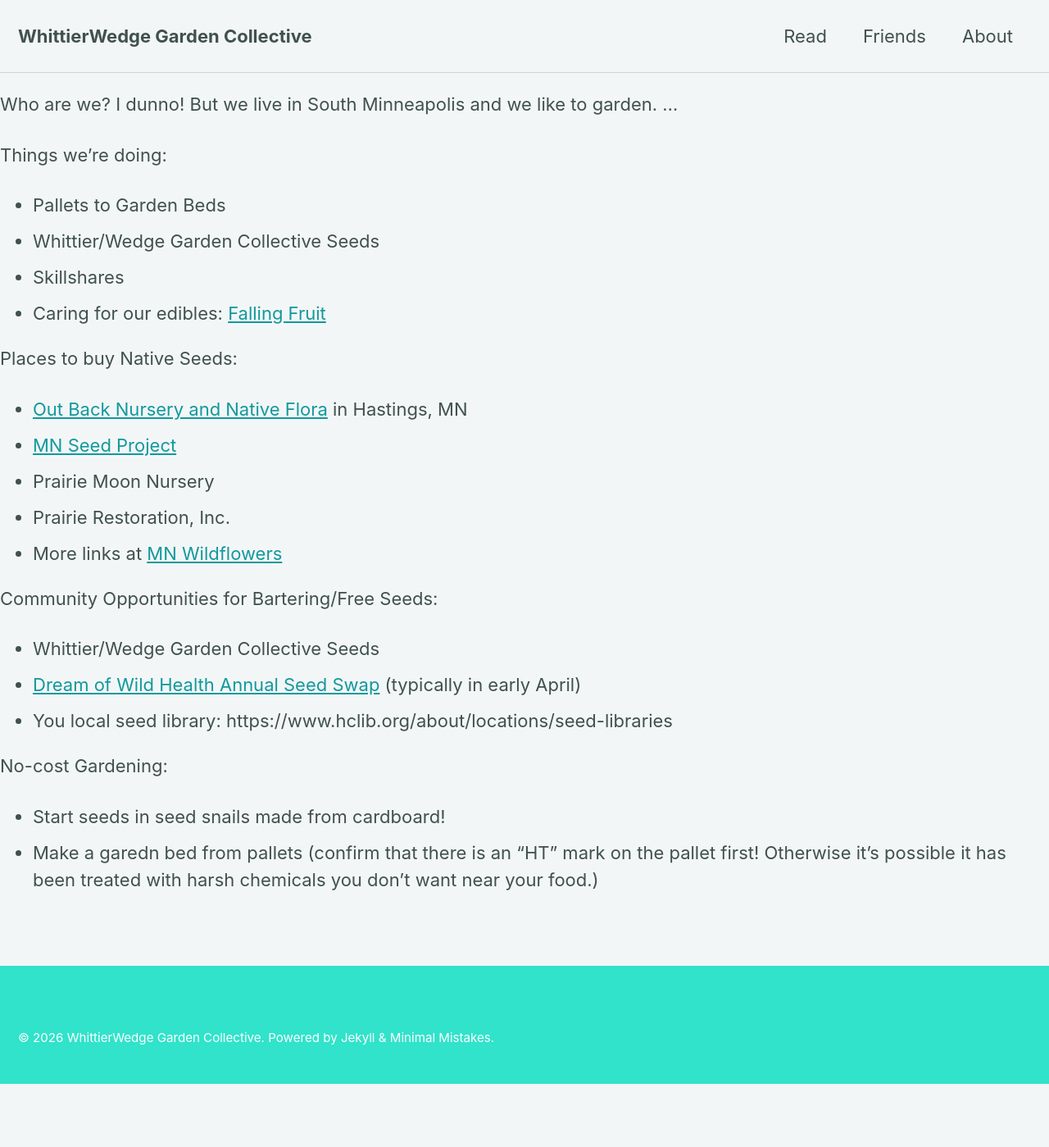
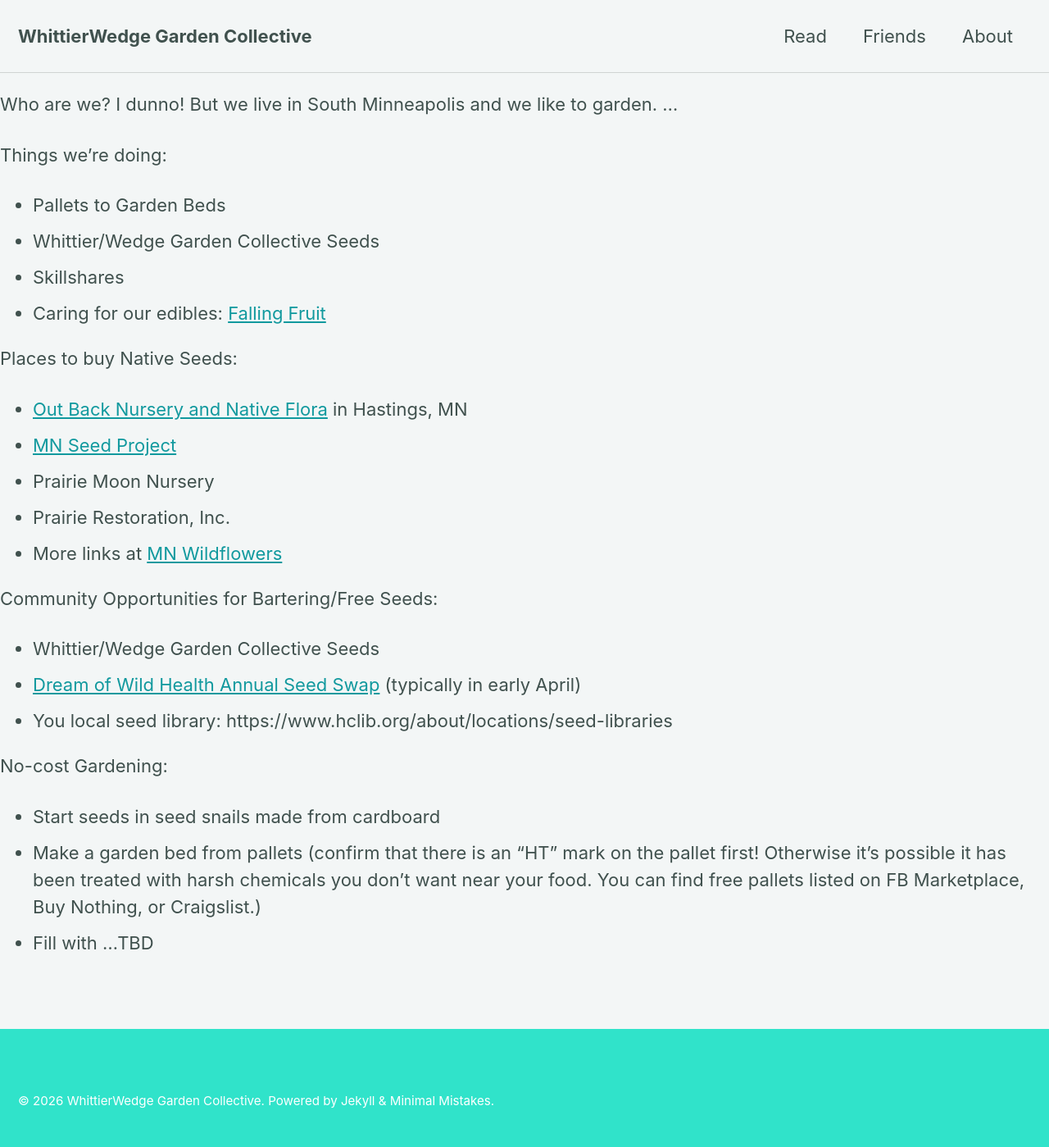
Before and after one commit to sparrow925/garden-collective, a Jekyll site: the page built from temp.md, in a window 1280 px wide. Shown: the whole page at 82% size. Built offline with Jekyll 4.4.1, drawn with Linux system fonts in a browser that asks for light colours; cached includes are drawn as plain includes; our own code applies the rules of GitHub Pages for plain Markdown files; before the commit the page ends 1322 px from its top, so only the background shows below that.

Commit message:
Update temp.md

```diff
--- a/temp.md
+++ b/temp.md
@@ -26,5 +26,6 @@ Community Opportunities for Bartering/Free Seeds:
 * You local seed library: https://www.hclib.org/about/locations/seed-libraries
 
 No-cost Gardening:
-* Start seeds in seed snails made from cardboard!
-* Make a garedn bed from pallets (confirm that there is an "HT" mark on the pallet first! Otherwise it's possible it has been treated with harsh chemicals you don't want near your food.)
+* Start seeds in seed snails made from cardboard
+* Make a garden bed from pallets (confirm that there is an "HT" mark on the pallet first! Otherwise it's possible it has been treated with harsh chemicals you don't want near your food. You can find free pallets listed on FB Marketplace, Buy Nothing, or Craigslist.)
+* Fill with ...TBD
```
